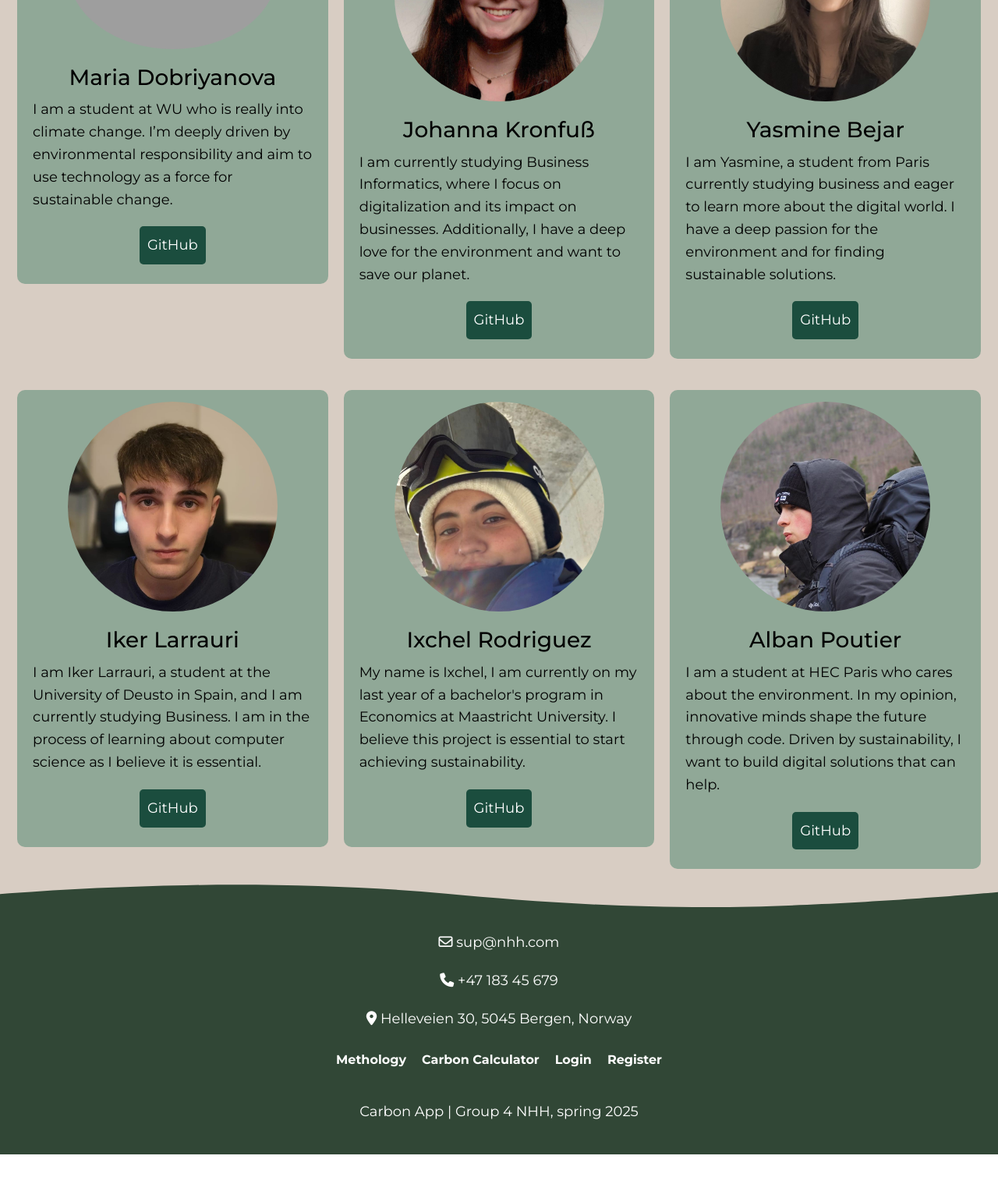
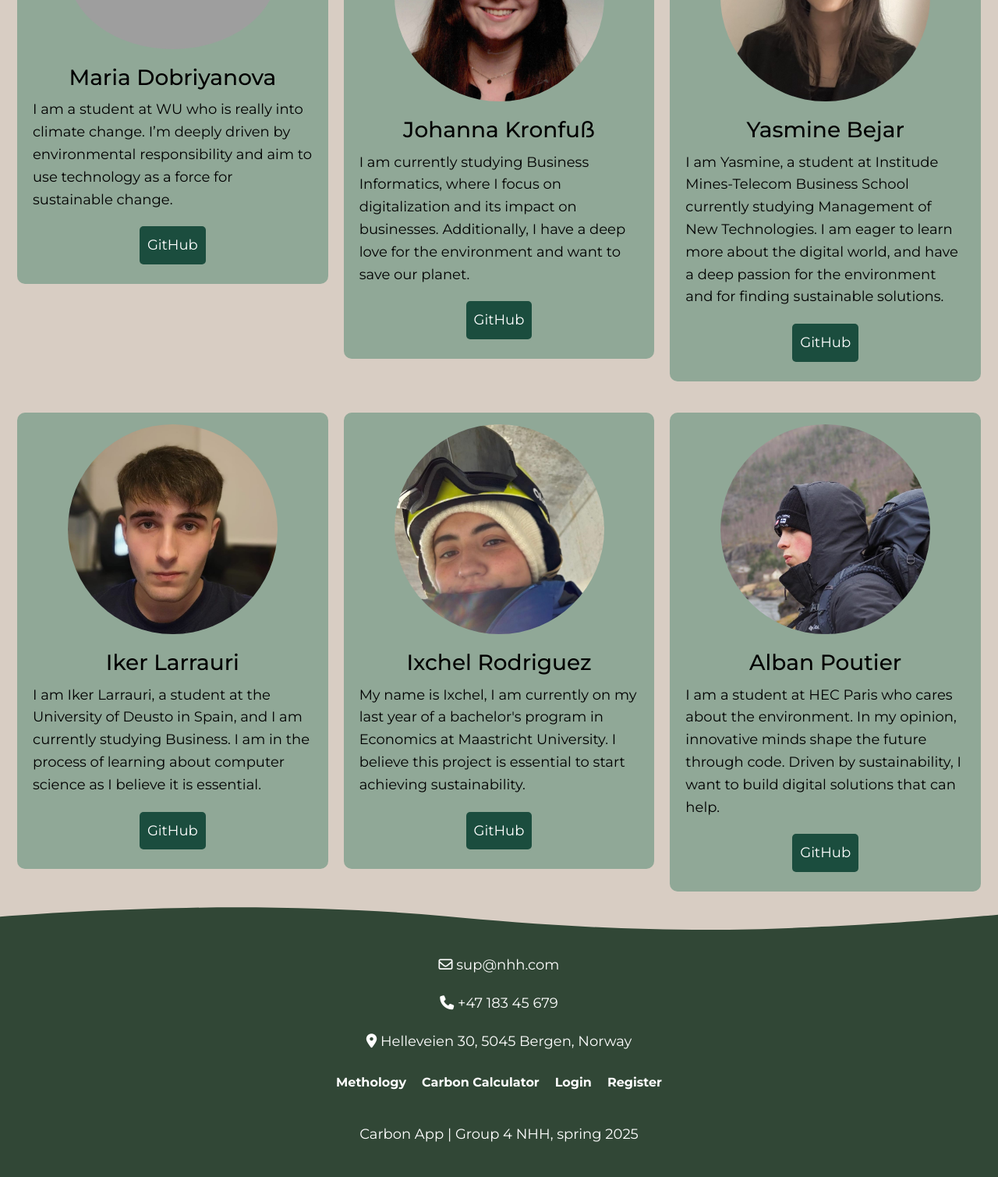
Before and after one commit to hannik3/carbon_app_v1, a Flask app: page / in a window 1280 px wide. Shown: the part 1256-2765 px from the top of the page at 78% size. Before the commit the page ends 2736 px from the top, so only its background shows below. Run offline with Flask 2, Linux system fonts and the light colour scheme; some libraries are stand-ins or nearby versions; grey boxes are pictures that could not be loaded.

Commit message:
Update home.html

```diff
--- a/capp/templates/home.html
+++ b/capp/templates/home.html
@@ -89,9 +89,8 @@
         </div>
         <h3>Yasmine Bejar</h3>
         <p>
-          I am Yasmine, a student from Paris currently studying business and eager
-          to learn more about the digital world. I have a deep passion for the environment and
-          for finding sustainable solutions.
+          I am Yasmine, a student at Institude Mines-Telecom Business School currently studying Management of New Technologies.
+          I am eager to learn more about the digital world, and have a deep passion for the environment and for finding sustainable solutions.
         </p>
         <div class="section_container_buttons_developers">
           <a class="btn_developers" href="https://github.com/yasmine918" target="_blank">GitHub</a>
```
